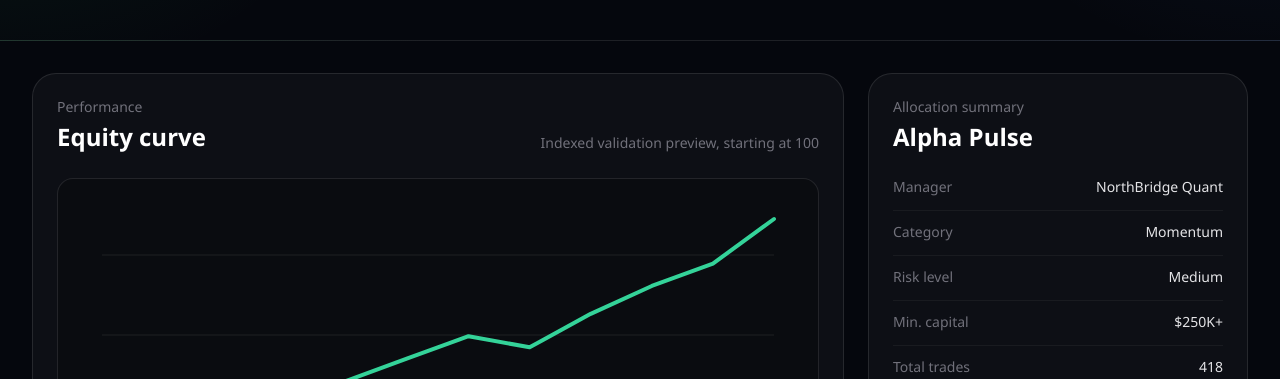
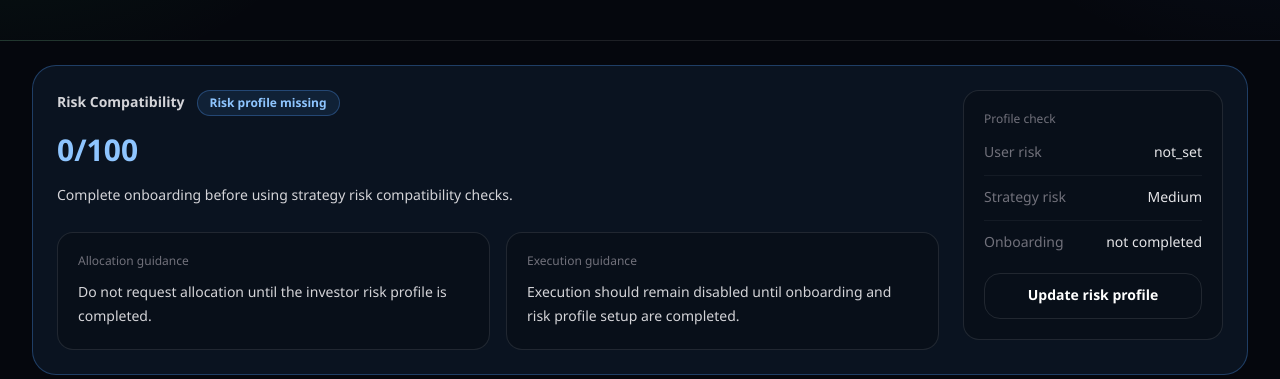
Before and after one commit to torkosbencem-trade/ai-trader-marketplace, a Next.js app: page /marketplace/alpha-pulse in a window 1280 px wide. Shown: the part 421-800 px from the top of the page. Built offline with nearby package versions, Linux system fonts and the light colour scheme; no server answers.

Commit message:
Show risk compatibility on strategy reports

```diff
--- a/app/marketplace/[id]/page.tsx
+++ b/app/marketplace/[id]/page.tsx
@@ -7,6 +7,7 @@ import {
   type StrategyStatus,
 } from "../../../lib/strategies";
 import { listStrategySubmissions } from "../../../lib/platform-repository";
+import { RiskCompatibilityCard } from "../../../components/risk-compatibility-card";
 
 type ParsedMetrics = {
   detectedRows: number;
@@ -267,6 +268,10 @@ export default async function StrategyReportPage({
         </div>
       </section>
 
+      <section className="mx-auto max-w-7xl px-6 py-6 lg:px-8">
+        <RiskCompatibilityCard strategyId={strategy.id} />
+      </section>
+
       <section className="mx-auto grid max-w-7xl gap-6 px-6 py-8 lg:grid-cols-[1fr_380px] lg:px-8">
         <div className="space-y-6">
           <div className="rounded-3xl border border-white/10 bg-white/[0.035] p-6">
--- /dev/null
+++ b/components/risk-compatibility-card.tsx
@@ -0,0 +1,230 @@
+"use client";
+
+import { useEffect, useState } from "react";
+import { createSupabaseBrowserClient, hasSupabaseBrowserConfig } from "../lib/supabase-browser";
+
+type CompatibilityTone = "good" | "warn" | "danger" | "neutral";
+
+type CompatibilityPayload = {
+  strategy: {
+    id: string;
+    name: string;
+    risk: "Low" | "Medium" | "High";
+    category?: string;
+  };
+  profile: {
+    id: string;
+    email: string;
+    role: string;
+    risk_profile: string;
+    onboarding_completed: boolean;
+    verification_level: number;
+  } | null;
+  compatibility: {
+    label: string;
+    tone: CompatibilityTone;
+    score: number;
+    message: string;
+    userRiskProfile: string;
+    strategyRiskLevel: string;
+    allocationGuidance: string;
+    executionGuidance: string;
+  };
+};
+
+function toneClasses(tone: CompatibilityTone) {
+  if (tone === "good") {
+    return {
+      wrapper: "border-emerald-400/30 bg-emerald-400/[0.08]",
+      text: "text-emerald-300",
+      button: "border-emerald-400/30 bg-emerald-400/10 text-emerald-300",
+    };
+  }
+
+  if (tone === "warn") {
+    return {
+      wrapper: "border-amber-400/30 bg-amber-400/[0.08]",
+      text: "text-amber-300",
+      button: "border-amber-400/30 bg-amber-400/10 text-amber-300",
+    };
+  }
+
+  if (tone === "danger") {
+    return {
+      wrapper: "border-red-400/30 bg-red-400/[0.08]",
+      text: "text-red-300",
+      button: "border-red-400/30 bg-red-400/10 text-red-300",
+    };
+  }
+
+  return {
+    wrapper: "border-blue-400/30 bg-blue-400/[0.08]",
+    text: "text-blue-300",
+    button: "border-blue-400/30 bg-blue-400/10 text-blue-300",
+  };
+}
+
+export function RiskCompatibilityCard({ strategyId }: { strategyId: string }) {
+  const [payload, setPayload] = useState<CompatibilityPayload | null>(null);
+  const [loading, setLoading] = useState(true);
+  const [error, setError] = useState("");
+
+  async function loadCompatibility() {
+    setLoading(true);
+    setError("");
+
+    try {
+      const headers: Record<string, string> = {};
+
+      if (hasSupabaseBrowserConfig()) {
+        const supabase = createSupabaseBrowserClient();
+        const session = (await supabase.auth.getSession()).data.session;
+
+        if (session?.access_token) {
+          headers.Authorization = `Bearer ${session.access_token}`;
+        }
+      }
+
+      const response = await fetch(
+        `/api/risk/compatibility?strategyId=${encodeURIComponent(strategyId)}`,
+        {
+          headers,
+          cache: "no-store",
+        }
+      );
+
+      const data = await response.json();
+
+      if (!response.ok) {
+        throw new Error(data.error ?? "Risk compatibility check failed.");
+      }
+
+      setPayload(data.data);
+    } catch (error) {
+      setError(
+        error instanceof Error
+          ? error.message
+          : "Risk compatibility check failed."
+      );
+    } finally {
+      setLoading(false);
+    }
+  }
+
+  useEffect(() => {
+    loadCompatibility();
+  }, [strategyId]);
+
+  if (loading) {
+    return (
+      <div className="rounded-3xl border border-white/10 bg-white/[0.035] p-6">
+        <p className="text-sm text-zinc-500">Risk compatibility</p>
+        <p className="mt-2 text-xl font-semibold text-white">Loading check...</p>
+      </div>
+    );
+  }
+
+  if (error) {
+    return (
+      <div className="rounded-3xl border border-red-500/20 bg-red-500/[0.06] p-6">
+        <p className="text-sm font-semibold text-red-300">
+          Risk compatibility unavailable
+        </p>
+        <p className="mt-3 text-sm leading-6 text-zinc-400">{error}</p>
+      </div>
+    );
+  }
+
+  if (!payload) {
+    return null;
+  }
+
+  const tone = toneClasses(payload.compatibility.tone);
+
+  return (
+    <div className={`rounded-3xl border p-6 ${tone.wrapper}`}>
+      <div className="grid gap-6 lg:grid-cols-[1fr_260px] lg:items-start">
+        <div>
+          <div className="flex flex-wrap items-center gap-3">
+            <p className="text-sm font-semibold text-zinc-300">
+              Risk Compatibility
+            </p>
+
+            <span className={`rounded-full border px-3 py-1 text-xs font-semibold ${tone.button}`}>
+              {payload.compatibility.label}
+            </span>
+          </div>
+
+          <h2 className={`mt-4 text-3xl font-semibold ${tone.text}`}>
+            {payload.compatibility.score}/100
+          </h2>
+
+          <p className="mt-4 max-w-3xl text-sm leading-6 text-zinc-300">
+            {payload.compatibility.message}
+          </p>
+
+          <div className="mt-6 grid gap-4 md:grid-cols-2">
+            <InfoBlock
+              label="Allocation guidance"
+              value={payload.compatibility.allocationGuidance}
+            />
+            <InfoBlock
+              label="Execution guidance"
+              value={payload.compatibility.executionGuidance}
+            />
+          </div>
+        </div>
+
+        <div className="rounded-2xl border border-white/10 bg-black/20 p-5">
+          <p className="text-xs text-zinc-500">Profile check</p>
+
+          <div className="mt-4 space-y-3 text-sm">
+            <Row
+              label="User risk"
+              value={payload.compatibility.userRiskProfile}
+            />
+            <Row
+              label="Strategy risk"
+              value={payload.compatibility.strategyRiskLevel}
+            />
+            <Row
+              label="Onboarding"
+              value={
+                payload.profile?.onboarding_completed
+                  ? "completed"
+                  : "not completed"
+              }
+            />
+          </div>
+
+          <a
+            href="/onboarding"
+            className="mt-5 block rounded-2xl border border-white/10 px-4 py-3 text-center text-sm font-semibold text-white transition hover:bg-white/[0.05]"
+          >
+            Update risk profile
+          </a>
+        </div>
+      </div>
+    </div>
+  );
+}
+
+function InfoBlock({ label, value }: { label: string; value: string }) {
+  return (
+    <div className="rounded-2xl border border-white/10 bg-black/20 p-5">
+      <p className="text-xs text-zinc-500">{label}</p>
+      <p className="mt-3 text-sm leading-6 text-zinc-300">{value}</p>
+    </div>
+  );
+}
+
+function Row({ label, value }: { label: string; value: string }) {
+  return (
+    <div className="flex items-center justify-between gap-4 border-b border-white/5 pb-3 last:border-b-0 last:pb-0">
+      <span className="text-zinc-500">{label}</span>
+      <span className="max-w-[150px] truncate text-right font-medium text-zinc-200">
+        {value}
+      </span>
+    </div>
+  );
+}
```
